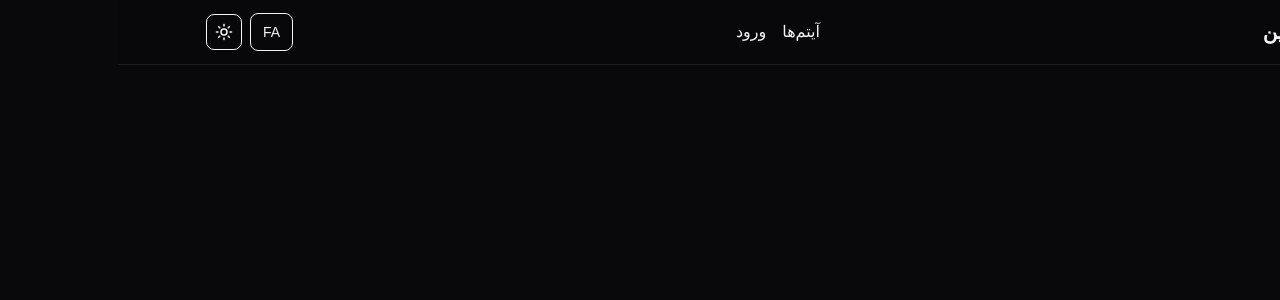
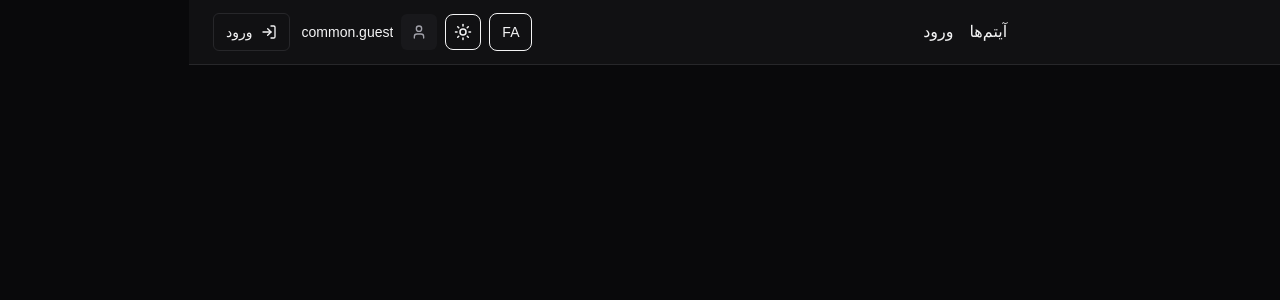
Before and after one commit to dxmersila/armin-web, a Next.js app: page / in a window 1280 px wide. Shown: the top 300 px of the page. Built offline with nearby package versions, Linux system fonts and the light colour scheme; no server answers.

Commit message:
refactor(web): structure rtl responsive header

```diff
--- a/src/components/layout/Header.tsx
+++ b/src/components/layout/Header.tsx
@@ -1,25 +1,12 @@
-import HeaderActions from './HeaderActions'
-import Logo from './Logo'
-import Navigation from './Navigation'
-import MobileMenu from './mobile/MobileMenu'
+import DesktopHeader from './header/DesktopHeader'
+import MobileHeader from './header/MobileHeader'
 
 export default function Header() {
   return (
-    <header className="sticky top-0 z-40 border-b border-border/70 bg-background/80 backdrop-blur-xl">
-      <div className="mx-auto flex min-h-16 max-w-6xl items-center justify-between gap-4 px-4 sm:px-6">
-        <Logo />
-
-        <div className="hidden md:flex md:flex-1 md:items-center md:justify-center">
-          <Navigation />
-        </div>
-
-        <div className="flex items-center gap-2">
-          <div className="hidden md:block">
-            <HeaderActions />
-          </div>
-
-          <MobileMenu />
-        </div>
+    <header className="border-b border-border bg-surface">
+      <div className="mx-auto max-w-7xl px-3 sm:px-6">
+        <DesktopHeader />
+        <MobileHeader />
       </div>
     </header>
   )
--- /dev/null
+++ b/src/components/layout/UserMenu.tsx
@@ -0,0 +1,86 @@
+'use client'
+
+import Link from 'next/link'
+import { LogIn, LogOut, User } from 'lucide-react'
+
+import { useAuth } from '@/components/auth/AuthProvider'
+import { useTranslations } from '@/hooks/useTranslations'
+
+export default function UserMenu({
+  onNavigate,
+}: {
+  onNavigate?: () => void
+}) {
+  const t = useTranslations()
+  const { status, user, logout } = useAuth()
+
+  if (status === 'loading') {
+    return null
+  }
+
+  const isAuthenticated = status === 'authenticated'
+
+  if (!isAuthenticated) {
+    return (
+      <div className="flex w-full items-center justify-between gap-3 md:w-auto">
+        <div className="flex min-w-0 items-center gap-2">
+          <div className="flex size-9 shrink-0 items-center justify-center rounded-md bg-surface-muted text-muted">
+            <User className="size-4" />
+          </div>
+
+          <div className="min-w-0">
+            <p className="truncate text-sm font-medium text-foreground">
+              {t('common.guest')}
+            </p>
+          </div>
+        </div>
+
+        <Link
+          href="/login"
+          onClick={onNavigate}
+          className="inline-flex shrink-0 items-center gap-2 rounded-md border border-border px-3 py-2 text-sm font-medium text-foreground transition hover:bg-surface-muted"
+        >
+          <LogIn className="size-4" />
+          {t('common.login')}
+        </Link>
+      </div>
+    )
+  }
+
+  return (
+    <div className="flex w-full items-center justify-between gap-3 md:w-auto">
+      <Link
+        href="/account"
+        onClick={onNavigate}
+        className="flex min-w-0 items-center gap-2 rounded-md px-2 py-1.5 transition hover:bg-surface-muted"
+      >
+        <div className="flex size-9 shrink-0 items-center justify-center rounded-md bg-surface-muted text-muted">
+          <User className="size-4" />
+        </div>
+
+        <div className="min-w-0">
+          <p className="max-w-44 truncate text-sm font-medium text-foreground">
+            {user?.name || t('common.profile')}
+          </p>
+
+          <p className="max-w-44 truncate text-xs text-muted">
+            {user?.email}
+          </p>
+        </div>
+      </Link>
+
+      <button
+        type="button"
+        onClick={() => {
+          logout()
+          onNavigate?.()
+        }}
+        className="inline-flex size-9 shrink-0 items-center justify-center rounded-md border border-border text-muted transition hover:bg-surface-muted hover:text-foreground"
+        aria-label={t('common.logout')}
+        title={t('common.logout')}
+      >
+        <LogOut className="size-4" />
+      </button>
+    </div>
+  )
+}
--- /dev/null
+++ b/src/components/layout/header/DesktopHeader.tsx
@@ -0,0 +1,21 @@
+import HeaderActions from '@/components/layout/HeaderActions'
+import Logo from '@/components/layout/Logo'
+import Navigation from '@/components/layout/Navigation'
+import UserMenu from '@/components/layout/UserMenu'
+
+export default function DesktopHeader() {
+  return (
+    <div className="hidden min-h-16 items-center gap-6 md:flex">
+      <Logo />
+
+      <div className="flex flex-1 items-center justify-center">
+        <Navigation />
+      </div>
+
+      <div className="flex items-center gap-2">
+        <HeaderActions />
+        <UserMenu />
+      </div>
+    </div>
+  )
+}
--- /dev/null
+++ b/src/components/layout/header/MobileHeader.tsx
@@ -0,0 +1,16 @@
+import HeaderActions from '@/components/layout/HeaderActions'
+import Logo from '@/components/layout/Logo'
+import MobileMenu from '@/components/layout/mobile/MobileMenu'
+
+export default function MobileHeader() {
+  return (
+    <div className="flex min-h-14 items-center justify-between md:hidden">
+      <div className="flex items-center gap-2">
+        <MobileMenu />
+        <Logo />
+      </div>
+
+      <HeaderActions />
+    </div>
+  )
+}
--- a/src/components/layout/mobile/MobileMenu.tsx
+++ b/src/components/layout/mobile/MobileMenu.tsx
@@ -4,19 +4,21 @@ import { Menu, X } from 'lucide-react'
 import { useState } from 'react'
 
 import { useTranslations } from '@/hooks/useTranslations'
-import HeaderActions from '@/components/layout/HeaderActions'
 import NavigationLinks from '@/components/layout/NavigationLinks'
+import UserMenu from '@/components/layout/UserMenu'
 
 export default function MobileMenu() {
   const [open, setOpen] = useState(false)
   const t = useTranslations()
 
+  const closeMenu = () => setOpen(false)
+
   return (
-    <div className="relative md:hidden">
+    <div className="relative">
       <button
         type="button"
         onClick={() => setOpen((value) => !value)}
-        className="inline-flex size-10 items-center justify-center rounded-xl border border-border/80 bg-surface/80 text-foreground transition hover:bg-surface-muted focus:outline-none focus:ring-2 focus:ring-foreground/20"
+        className="inline-flex size-9 items-center justify-center rounded-md text-muted transition-colors hover:bg-surface-muted hover:text-foreground"
         aria-label={
           open
             ? t('common.closeMenu')
@@ -25,7 +27,11 @@ export default function MobileMenu() {
         aria-expanded={open}
         aria-controls="mobile-navigation"
       >
-        {open ? <X size={20} /> : <Menu size={20} />}
+        {open ? (
+          <X className="size-5" />
+        ) : (
+          <Menu className="size-5" />
+        )}
       </button>
 
       {open && (
@@ -33,22 +39,22 @@ export default function MobileMenu() {
           <button
             type="button"
             aria-label={t('common.closeMenu')}
-            className="fixed inset-0 z-40 cursor-default bg-black/20 backdrop-blur-[2px]"
-            onClick={() => setOpen(false)}
+            className="fixed inset-0 z-40 bg-black/40"
+            onClick={closeMenu}
           />
 
           <div
             id="mobile-navigation"
-            className="absolute end-0 top-full z-50 mt-3 w-[min(20rem,calc(100vw-2rem))] overflow-hidden rounded-2xl border border-border/80 bg-surface/95 p-3 shadow-2xl backdrop-blur-xl"
+            className="absolute inset-s-0 top-full z-50 mt-2 w-80 max-w-[calc(100vw-1.5rem)] border border-border bg-surface p-3 shadow-xl"
           >
-            <nav className="flex flex-col gap-1 [&>a]:rounded-xl [&>a]:px-3 [&>a]:py-2.5 [&>a]:transition [&>a]:hover:bg-surface-muted [&>button]:rounded-xl [&>button]:px-3 [&>button]:py-2.5 [&>button]:text-start [&>button]:transition [&>button]:hover:bg-surface-muted">
-              <NavigationLinks
-                onNavigate={() => setOpen(false)}
-              />
+            <nav className="flex flex-col">
+              <div className="flex flex-col gap-1">
+                <NavigationLinks onNavigate={closeMenu} />
+              </div>
 
-              <div className="my-2 border-t border-border/70 pt-3">
-                <HeaderActions />
-              </div>
+              <div className="my-3 border-t border-border" />
+
+              <UserMenu onNavigate={closeMenu} />
             </nav>
           </div>
         </>
```
